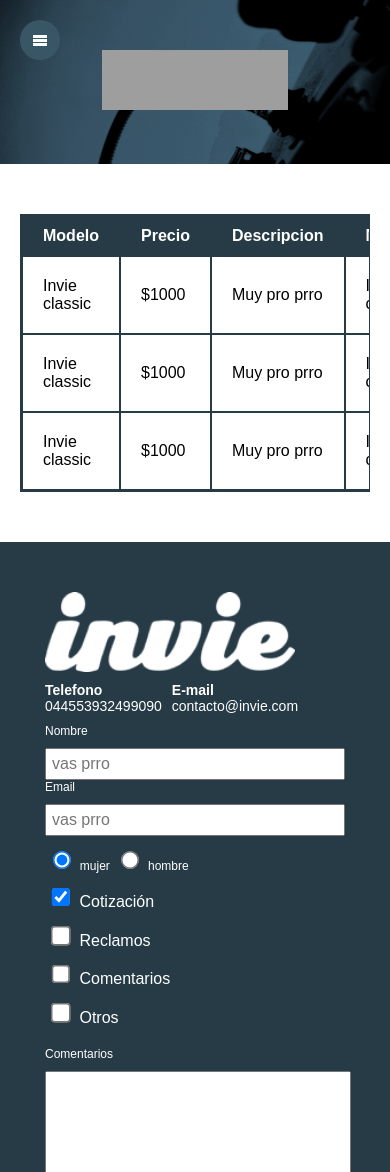
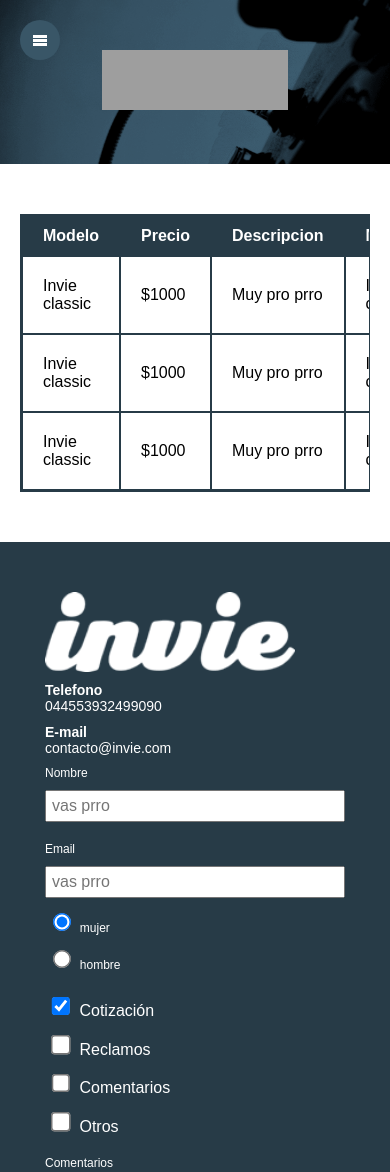
Before and after one commit to CertifiedErickBaps/invie-responsive, a plain HTML site: page precios.html in a window 390 px wide. Shown: the top 1172 px of the page. Drawn offline with Linux system fonts and the light colour scheme; some packages are replaced by stand-ins of ours; grey boxes are pictures that could not be loaded; files whose address does not match are found by name; a web font is replaced by a local one.

Commit message:
Optimizacion del formulario

```diff
--- a/css/master.css
+++ b/css/master.css
@@ -342,11 +342,18 @@ input:focus, textarea:focus {
   }
   .contacto {
     margin: 0 auto;
+    display: block;
+  }
+  .contacto a {
+    display: block;
   }
   .formulario {
     display: block;
     margin: 0 auto;
     width: 300px;
+  }
+  .sexo label {
+    display: block;
   }
   .intereses label {
     display: block;
@@ -354,6 +361,9 @@ input:focus, textarea:focus {
   }
   .col1 {
     margin: 0;
+  }
+  input[type="text"] {
+    margin-bottom: 20px;
   }
   input[type="text"], input[type="email"] {
     font-size: 16px;
```
Also changed, not shown: css/master.min.css.
